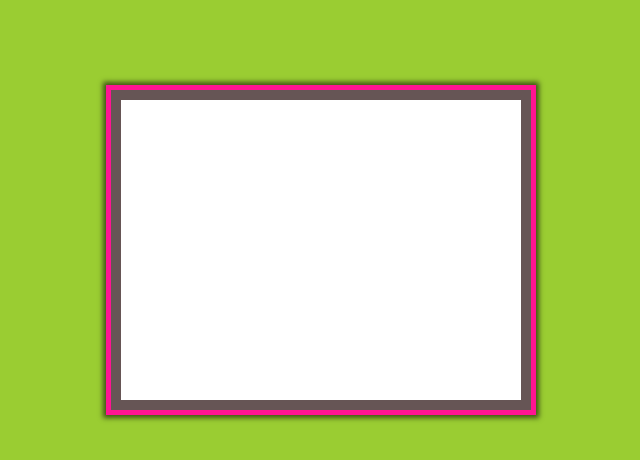
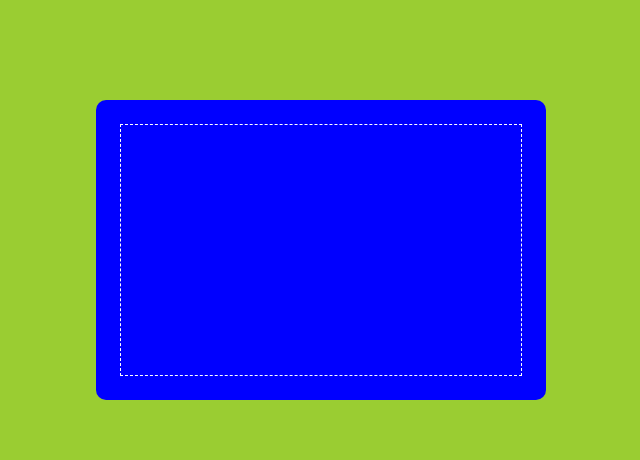
Before and after one commit to anotherLee/css-secrets, a plain HTML site: page index.html in a window 1280 px wide. Shown: the whole page, without its empty margins (319-959 px from the left). Drawn offline with Linux system fonts and the light colour scheme.

Commit message:
outline-offset既可外扩也可内收

```diff
--- a/index.html
+++ b/index.html
@@ -16,13 +16,13 @@
             background-color:yellowgreen;
         }
         .test{
-            width:400px;
+            width:450px;
             height:300px;
-            background-color:white;
-            box-shadow: 0 0 0 10px #655,
-                        0 0 0 15px deeppink,
-                        0 0 5px 18px rgba(0,0,0,0.6);
-            /* border:15px solid rgba(0,0,0,0.2); */
+            background-color:blue;
+            /* border:10px solid #625; */
+            border-radius:10px;
+            outline:1px dashed white;
+            outline-offset: -25px;
             margin:100px auto 0;
             background-clip:padding-box;
         }
```
